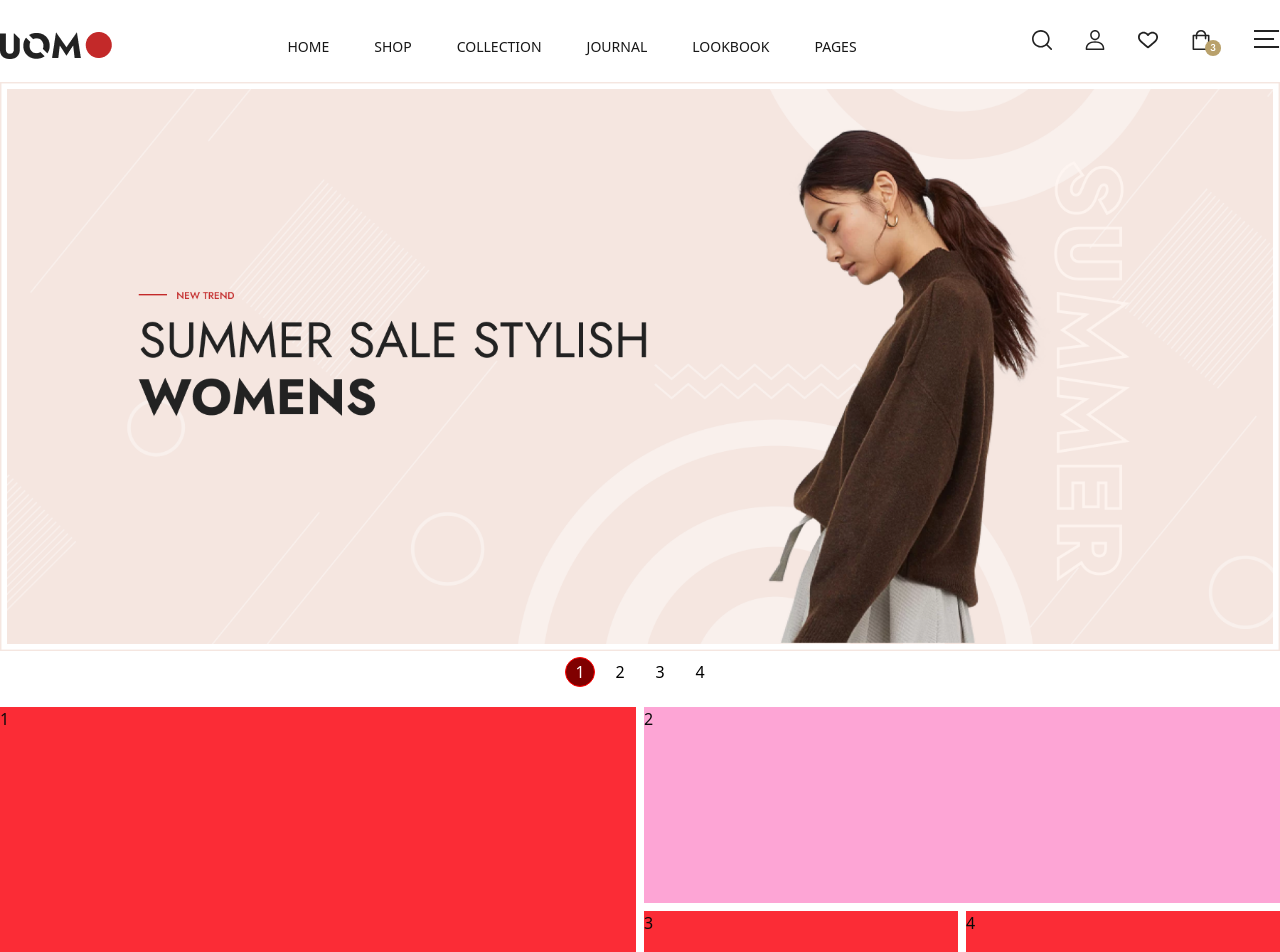
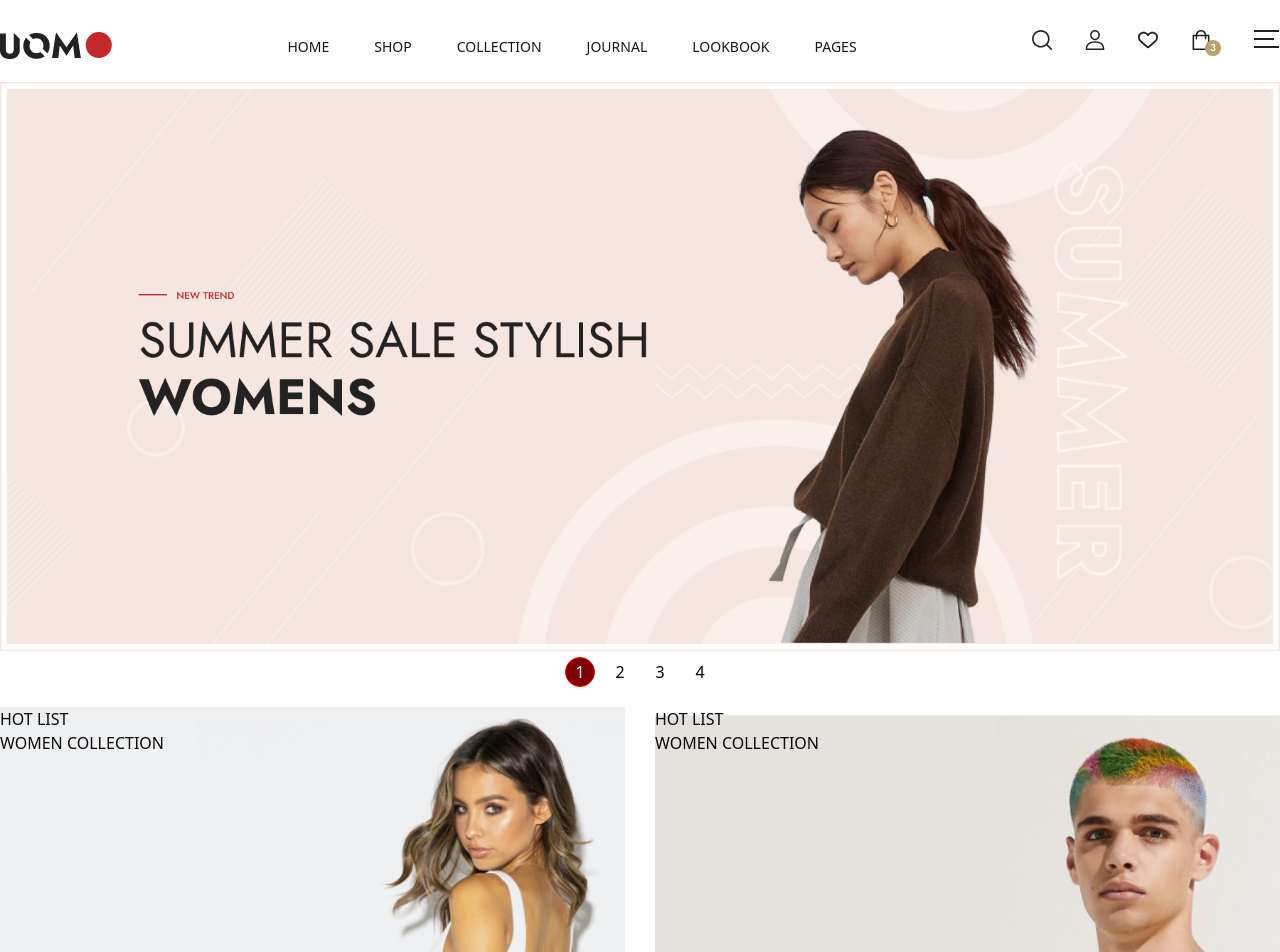
Before and after one commit to ayeshatahsin11/Uomo, a Next.js app: page / in a window 1280 px wide. Shown: the top 952 px of the page. Built offline with nearby package versions, Linux system fonts and the light colour scheme.

Commit message:
Categories images placed

```diff
--- a/src/components/home/category/Category.jsx
+++ b/src/components/home/category/Category.jsx
@@ -8,7 +8,7 @@ const Category = () => {
     <>
       <section>
         <Container>
-          <div className="grid h-100 grid-cols-4 grid-rows-2 gap-2">
+          <div className="grid h-150 grid-cols-4 grid-rows-2 gap-7.5">
             {categoryData?.map((item) => (
               <Items
                 key={item.id}
--- a/src/components/home/category/Items.jsx
+++ b/src/components/home/category/Items.jsx
@@ -4,12 +4,11 @@ const Items = ({ item, isFirst, isSecond }) => {
   return (
     <>
       <div
-        className={`bg-pink-300 ${isFirst ? "col-span-2 row-span-2" : ""} ${isSecond ? "col-span-2" : "bg-red-500"} `}
+        className={`mb-5 w-full bg-cover! bg-center! bg-no-repeat! ${isFirst && "col-span-2 row-span-2"} ${isSecond && "col-span-2"} `}
+        style={{ background: `url(${item.image.src})` }}
       >
-        {item.id}
-
-        {/* <h4>{item.title}</h4>
-          <h2>{item.name}</h2> */}
+        <h4>{item.title}</h4>
+        <h2>{item.name}</h2>
       </div>
     </>
   );
```
